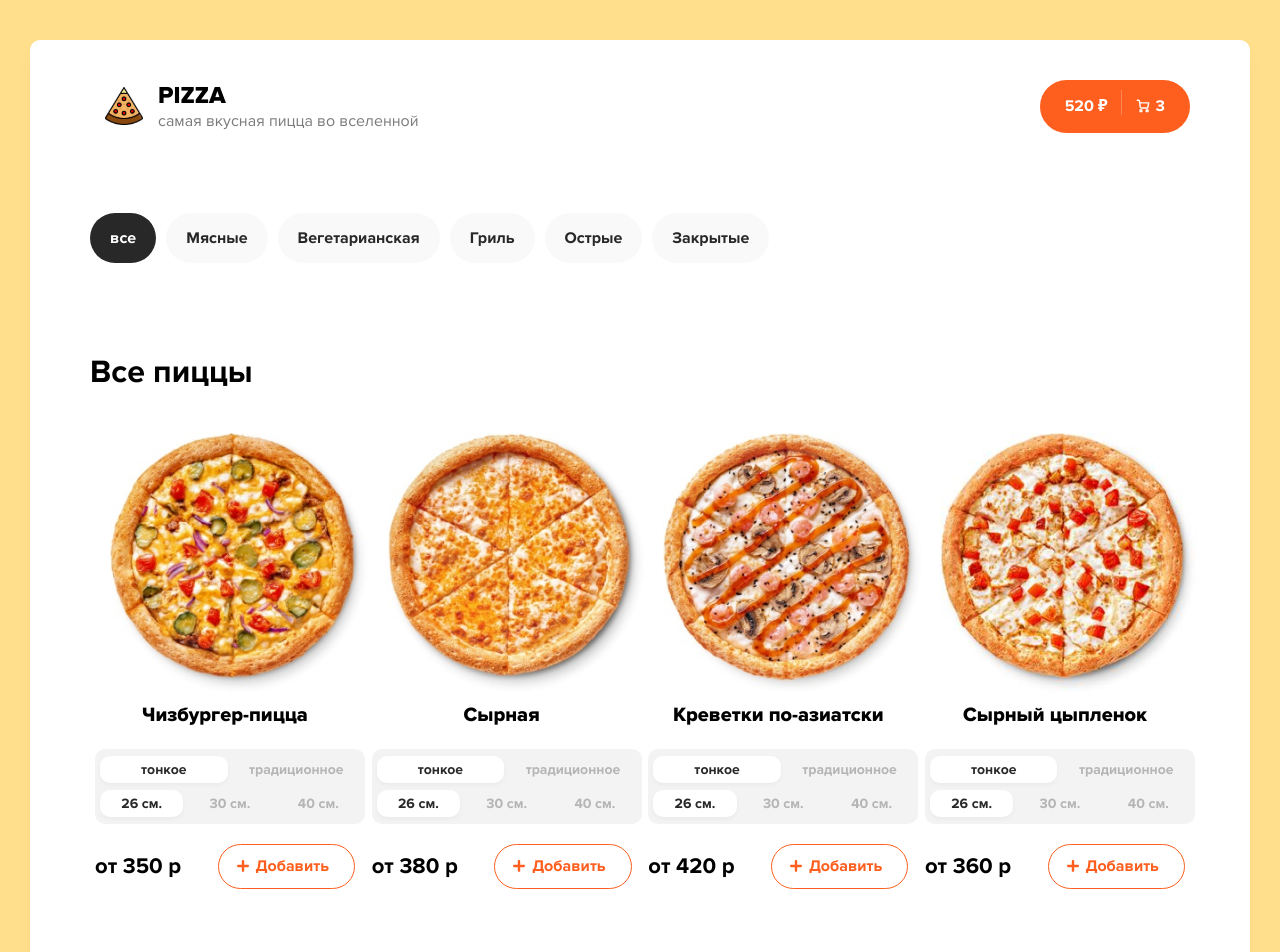
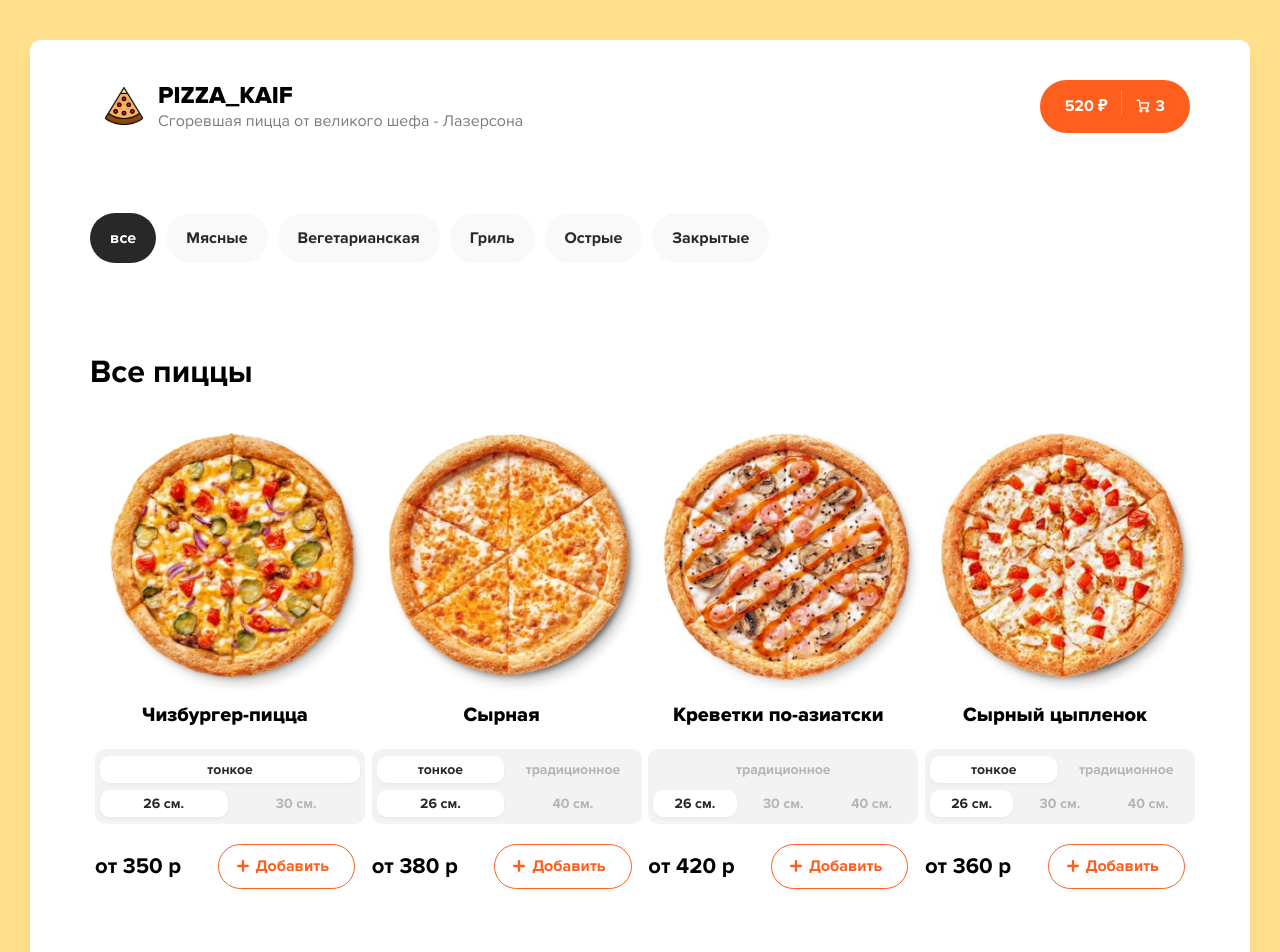
Before and after one commit to Cloackz/next-pizza, a Next.js app: page / in a window 1280 px wide. Shown: the top 952 px of the page. Built offline with nearby package versions, Linux system fonts and the light colour scheme.

Commit message:
Fix pizza item

```diff
--- a/components/Categories/Categories.js
+++ b/components/Categories/Categories.js
@@ -5,7 +5,7 @@ import data from '/data/categories'
 import classNames from 'classnames'
 
 const Categories = () => {
-  const [activeItem, setActiveItem] = useState(0)
+  const [activeCategory, setActiveCategory] = useState(0)
   return (
     <GridBlock className={styles.Categories}>
       <ul className={styles.List}>
@@ -14,10 +14,10 @@ const Categories = () => {
             <li
               className={classNames(
                 styles.Item,
-                activeItem === index ? styles.ItemActive : null
+                activeCategory === index ? styles.ItemActive : null
               )}
               key={index}
-              onClick={() => setActiveItem(index)}
+              onClick={() => setActiveCategory(index)}
             >
               {category}
             </li>
--- a/components/Header/Header.js
+++ b/components/Header/Header.js
@@ -10,8 +10,8 @@ const Header = () => {
       <div className={styles.Logo}>
         <img src="/img/logo.svg"></img>
         <div className={styles.LogoText}>
-          <h1>pizza</h1>
-          <p>самая вкусная пицца во вселенной</p>
+          <h1>pizza_kaif</h1>
+          <p>Сгоревшая пицца от великого шефа - Лазерсона</p>
         </div>
       </div>
       <Button className={styles.Button}>
--- a/components/PizzaBlock/PizzaBlock.js
+++ b/components/PizzaBlock/PizzaBlock.js
@@ -1,5 +1,6 @@
 import GridBlock from '/components/ui/GridBlock/GridBlock'
-import PizzaList from '/components/PizzaList/PizzaList'
+import data from '/data/pizzaItem'
+import PizzaItem from '/components/PizzaItem/PizzaItem'
 
 import styles from './PizzaBlock.module.scss'
 
@@ -7,7 +8,20 @@ const PizzaBlock = () => {
   return (
     <GridBlock>
       <h1 className={styles.Title}>Все пиццы</h1>
-      <PizzaList />
+      <ul className={styles.List}>
+        {data.map((item, index) => (
+          <PizzaItem
+            title={item.title}
+            img={`/img/pizzaItem/${item.src}.png`}
+            width={260}
+            height={260}
+            price={item.price}
+            types={item.types}
+            sizes={item.sizes}
+            key={index}
+          />
+        ))}
+      </ul>
     </GridBlock>
   )
 }
--- a/components/PizzaBlock/PizzaBlock.module.scss
+++ b/components/PizzaBlock/PizzaBlock.module.scss
@@ -3,3 +3,17 @@
 .Title {
   margin-bottom: 35px;
 }
+
+.List {
+  display: flex;
+  justify-content: center;
+  flex-wrap: wrap;
+
+  @media (min-width: 580px) {
+    padding: 0 -5px;
+  }
+
+  @media (min-width: $media600) {
+    justify-content: space-between;
+  }
+}
--- a/components/PizzaItem/PizzaItem.js
+++ b/components/PizzaItem/PizzaItem.js
@@ -5,12 +5,11 @@ import Button from '/components/ui/Button/Button'
 
 import classNames from 'classnames'
 
-const PizzaItem = ({ title, img, width, height, price }) => {
-  const dough = ['тонкое', 'традиционное']
-  const sizes = ['26', '30', '40']
+const PizzaItem = ({ title, img, width, height, price, types, sizes }) => {
+  const typeName = ['тонкое', 'традиционное']
 
-  const [optionsSizeActive, setOptionsSizeActive] = useState(0)
-  const [optionsDoughActive, setOptionsDoughActive] = useState(0)
+  const [activeSize, setActiveSize] = useState(0)
+  const [activeType, setActiveType] = useState(0)
   const [pizzaCountActive, setPizzaCountActive] = useState(false)
   const [pizzaCount, setPizzaCount] = useState(0)
 
@@ -31,30 +30,30 @@ const PizzaItem = ({ title, img, width, height, price }) => {
       <span className={styles.Title}>{title}</span>
       <div className={styles.Options}>
         <ul className={classNames(styles.OptionsList, styles.OptionsListDough)}>
-          {dough.map((item, index) => (
+          {types.map((type) => (
             <li
               className={classNames(
                 styles.OptionsItem,
-                optionsDoughActive === index ? styles.OptionsItemActive : null
+                activeType === type ? styles.OptionsItemActive : null
               )}
-              key={index}
-              onClick={() => setOptionsDoughActive(index)}
+              key={type}
+              onClick={() => setActiveType(type)}
             >
-              {item}
+              {typeName[type]}
             </li>
           ))}
         </ul>
         <ul className={classNames(styles.OptionsList, styles.OptionsListSize)}>
-          {sizes.map((item, index) => (
+          {sizes.map((size, index) => (
             <li
               className={classNames(
                 styles.OptionsItem,
-                optionsSizeActive === index ? styles.OptionsItemActive : null
+                activeSize === index ? styles.OptionsItemActive : null
               )}
               key={index}
-              onClick={() => setOptionsSizeActive(index)}
+              onClick={() => setActiveSize(index)}
             >
-              {`${item} см.`}
+              {`${size} см.`}
             </li>
           ))}
         </ul>
--- a/components/PizzaItem/PizzaItem.module.scss
+++ b/components/PizzaItem/PizzaItem.module.scss
@@ -42,12 +42,6 @@
   margin-bottom: 7px;
 }
 
-.OptionsListSize {
-  .OptionsItem {
-    width: 33%;
-  }
-}
-
 .OptionsItem {
   cursor: pointer;
   font-size: 14px;
@@ -56,7 +50,7 @@
   text-align: center;
   padding: 5px;
   border-radius: 10px;
-  width: 50%;
+  width: 100%;
   opacity: 0.3;
   color: $color-black;
   transition: $transition-time $transition-ease;
--- a/components/PizzaList/PizzaList.js
+++ /dev/null
@@ -1,24 +0,0 @@
-import React from 'react'
-import data from '/data/pizzaItem'
-import PizzaItem from '/components/PizzaItem/PizzaItem'
-
-import styles from './PizzaList.module.scss'
-
-const PizzaList = () => {
-  return (
-    <ul className={styles.List}>
-      {data.map((item, index) => (
-        <PizzaItem
-          title={item.title}
-          img={`/img/pizzaItem/${item.src}.png`}
-          width={260}
-          height={260}
-          price={item.price}
-          key={index}
-        />
-      ))}
-    </ul>
-  )
-}
-
-export default PizzaList
--- a/components/PizzaList/PizzaList.module.scss
+++ /dev/null
@@ -1,15 +0,0 @@
-@import '/styles/conf';
-
-.List {
-  display: flex;
-  justify-content: center;
-  flex-wrap: wrap;
-
-  @media (min-width: 580px) {
-    padding: 0 -5px;
-  }
-
-  @media (min-width: $media600) {
-    justify-content: space-between;
-  }
-}
--- a/data/pizzaItem.js
+++ b/data/pizzaItem.js
@@ -3,43 +3,59 @@ export default [
     title: 'Чизбургер-пицца',
     src: 'burger',
     price: 350,
+    types: [0],
+    sizes: [26, 30],
   },
   {
     title: 'Сырная',
     src: 'cheesy',
     price: 380,
+    types: [0, 1],
+    sizes: [26, 40],
   },
 
   {
     title: 'Креветки по-азиатски',
     src: 'shrimps',
     price: 420,
+    types: [1],
+    sizes: [26, 30, 40],
   },
   {
     title: 'Сырный цыпленок',
     src: 'chick',
     price: 360,
+    types: [0, 1],
+    sizes: [26, 30, 40],
   },
 
   {
     title: 'Чизбургер-пицца',
     src: 'burger',
     price: 350,
+    types: [0, 1],
+    sizes: [26, 30, 40],
   },
   {
     title: 'Сырная',
     src: 'cheesy',
     price: 380,
+    types: [0, 1],
+    sizes: [26, 30, 40],
   },
 
   {
     title: 'Креветки по-азиатски',
     src: 'shrimps',
     price: 420,
+    types: [0, 1],
+    sizes: [26, 30, 40],
   },
   {
     title: 'Сырный цыпленок',
     src: 'chick',
     price: 360,
+    types: [0, 1],
+    sizes: [26, 30, 40],
   },
 ]
```
